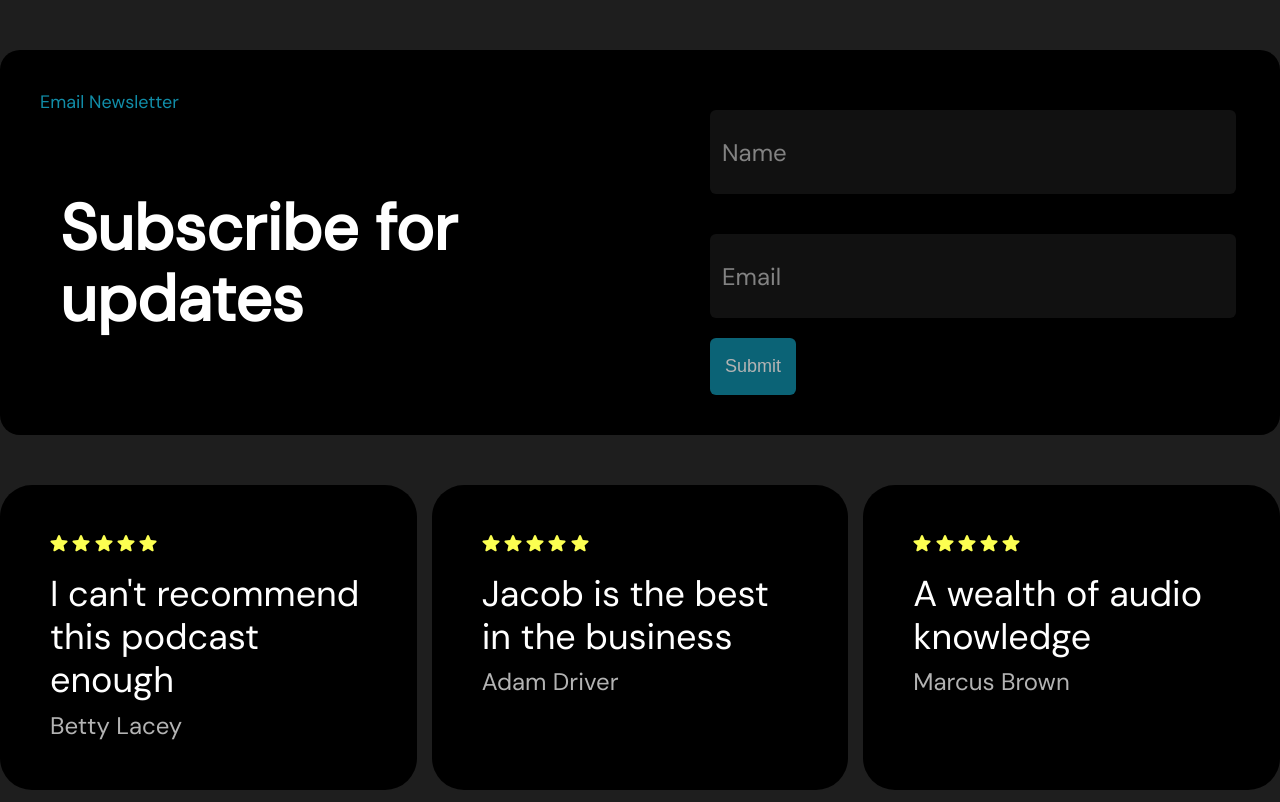
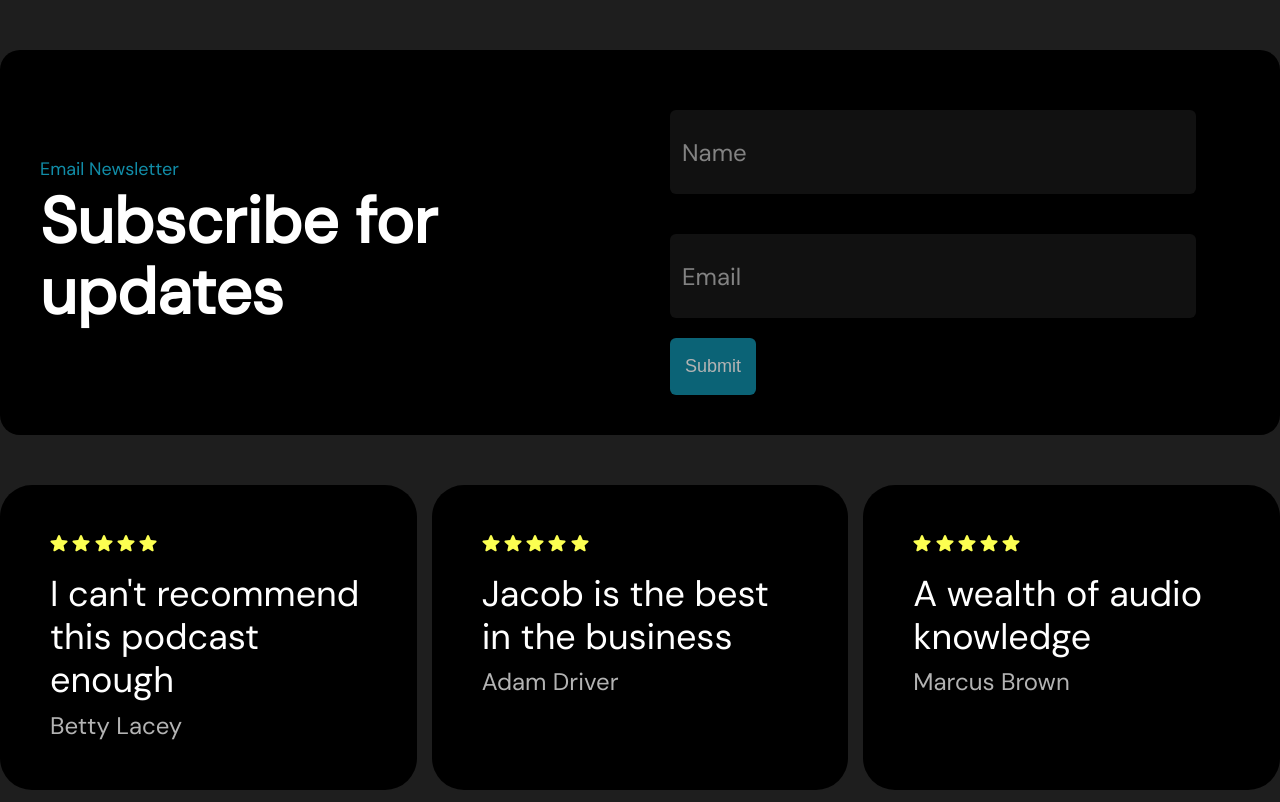
Before and after one commit to KLadisova/Podcast-landing, a plain HTML site: page index.html in a window 1280 px wide. Shown: the part 2792-3594 px from the top of the page. Drawn offline with Linux system fonts and the light colour scheme.

Commit message:
fixed mistakes

```diff
--- a/index.html
+++ b/index.html
@@ -66,7 +66,7 @@
           <img src="images/white.arrow.png" alt="arrow" />
         </div>
         <p class="blueTextMini">Meet your host</p>
-        <h1 class="host-Jacob">Jacob Paulaner</h1>
+        <h1 class="host-jacob">Jacob Paulaner</h1>
         <h2 class="host-bio">
           Jacob has a background in audio engineering, and has been podcasting
           since the early days.
@@ -76,7 +76,7 @@
           learned along the way.
         </h2>
       </div>
-      <img src="images/host.jacob.jpg" alt="Jacob Paulaner" class="Jacob-img" />
+      <img src="images/host.jacob.jpg" alt="Jacob Paulaner" class="jacob-img" />
     </div>
     <div class="subscribe-block">
       <div class="subscribe-info">
--- a/style.css
+++ b/style.css
@@ -92,8 +92,7 @@ header {
   margin: 0 auto;
 }
 
-.ep-info,
-.subscribe-header {
+.ep-info {
   display: flex;
   flex-direction: column;
   justify-content: center;
@@ -151,7 +150,7 @@ header {
 
 .subscribe-header,
 .ep-subheading,
-.host-Jacob {
+.host-jacob {
   font-size: 64px;
   line-height: 70.4px;
 
@@ -170,7 +169,7 @@ header {
 .ep-number,
 button,
 .blueTextMini,
-.host-Jacob,
+.host-jacob,
 .host-bio,
 .subscribe-header {
   margin: 0;
@@ -197,7 +196,7 @@ button,
   font-weight: 400;
 }
 
-.Jacob-img {
+.jacob-img {
   width: 100%;
   max-width: 650px;
   border-radius: 12px;
@@ -234,6 +233,7 @@ button,
   font-size: 72px;
   display: flex;
   box-sizing: border-box;
+  align-items: center;
   gap: 40px;
   padding: 40px;
   max-width: 1300px;
@@ -242,7 +242,9 @@ button,
 .subscribe-info {
   display: flex;
   flex-direction: column;
-  gap: 20px;
+  gap: 6px;
+
+
 }
 
 input {
```
